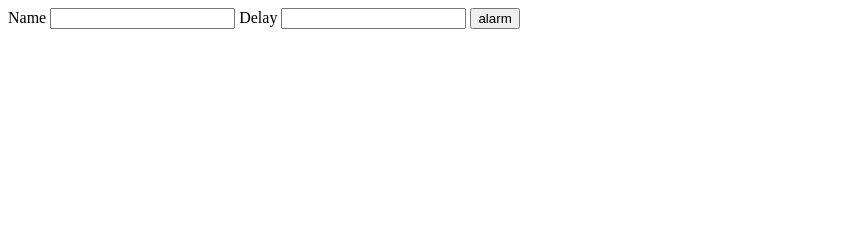
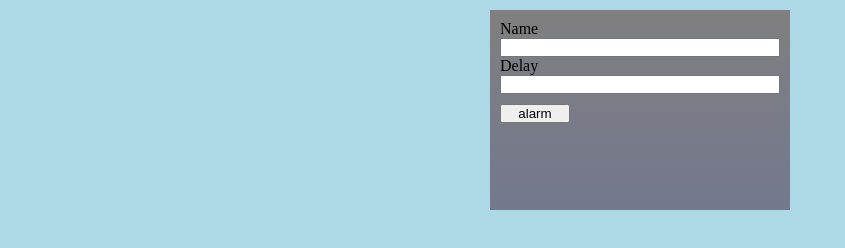
Before and after one commit to Margulis162/mdn_js_11, a plain HTML site: page index.html in a window 1280 px wide. Shown: the whole page, without its empty margins (0-845 px from the left). Drawn offline with Linux system fonts and the light colour scheme.

Commit message:
some basic css

```diff
--- a/index.html
+++ b/index.html
@@ -10,7 +10,7 @@
         <title></title>
         <meta name="description" content="">
         <meta name="viewport" content="width=device-width, initial-scale=1">
-        <link rel="stylesheet" href="">
+        <link rel="stylesheet" href="style.css">
     </head>
     <body>
         <div>
--- /dev/null
+++ b/style.css
@@ -0,0 +1,24 @@
+*{
+    margin:0;
+    padding:0;
+    box-sizing: border-box;
+}
+body{
+    display:flex;
+    flex-direction:column;
+    align-items: center;
+    padding-top:10px;
+    background-color: lightblue;
+}
+div{
+    background-image: linear-gradient(180deg, grey, rgb(115, 120, 141));
+    display:flex;
+    flex-direction:column;
+    block-size: 200px;
+    inline-size: 300px;
+    padding: 10px;
+}
+button{
+    margin-block: 10px;
+    inline-size:25%;
+}
```
Also changed, not shown: 1 other file.
